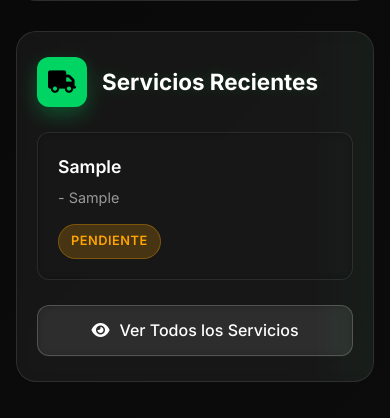
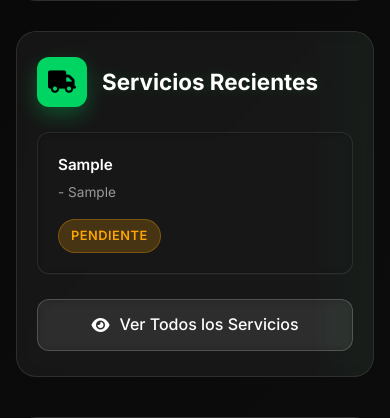
Before and after one commit to alexitico1989/grua-style, a Django app: page /perfil/ in a window 390 px wide. Shown: the part 2075-2493 px from the top of the page. Run offline with Django 4.2, Linux system fonts and the light colour scheme; a user stored in the database is signed in; tables that the repository leaves empty hold one stand-in row (values such as "Sample post").

Commit message:
Fix mobile layout for service request numbers in profile - prevent text overflow

```diff
--- a/templates/grua_app/perfil.html
+++ b/templates/grua_app/perfil.html
@@ -508,6 +508,17 @@
             gap: 15px;
         }
 
+        .servicio-info h4 {
+            font-size: 0.95rem;
+            word-break: break-word;
+            max-width: 100%;
+            overflow-wrap: break-word;
+        }
+
+        .servicio-info p {
+            font-size: 0.85rem;
+        }
+
         .perfil-datos h1 {
             font-size: 1.8rem;
         }
```
